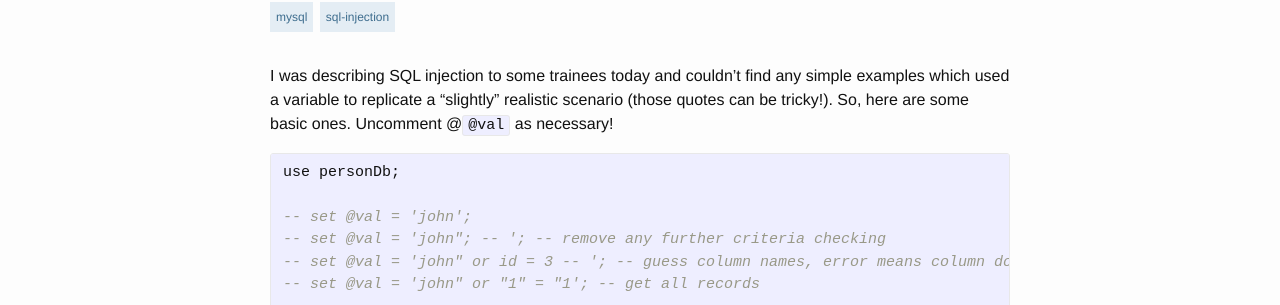
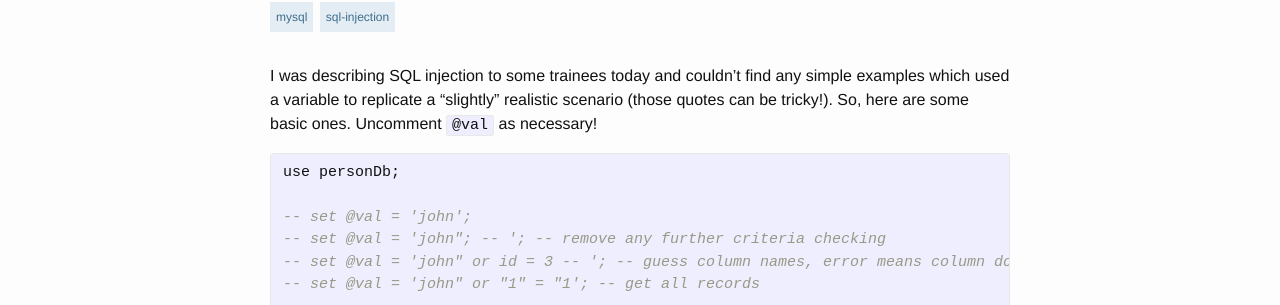
Before and after one commit to Spencerooni/Spencerooni.github.io, a Jekyll site: the page built from _posts/2015-09-22-simple-sql-injection-examples-in-mysql.markdown, in a window 1280 px wide. Shown: the part 227-532 px from the top of the page. Built offline with Jekyll 4.4.1, drawn with Linux system fonts in a browser that asks for light colours; comment, search, counter and statistics services are not loaded.

Commit message:
Argh removing extra @ sign.

```diff
--- a/_posts/2015-09-22-simple-sql-injection-examples-in-mysql.markdown
+++ b/_posts/2015-09-22-simple-sql-injection-examples-in-mysql.markdown
@@ -9,7 +9,7 @@ tags:
 excerpt: Basic working examples of SQL injection using MySQL.
 ---
 
-I was describing SQL injection to some trainees today and couldn't find any simple examples which used a variable to replicate a "slightly" realistic scenario (those quotes can be tricky!). So, here are some basic ones. Uncomment @<code>@val</code> as necessary!
+I was describing SQL injection to some trainees today and couldn't find any simple examples which used a variable to replicate a "slightly" realistic scenario (those quotes can be tricky!). So, here are some basic ones. Uncomment <code>@val</code> as necessary!
 
 
 {% highlight sql %}
```
